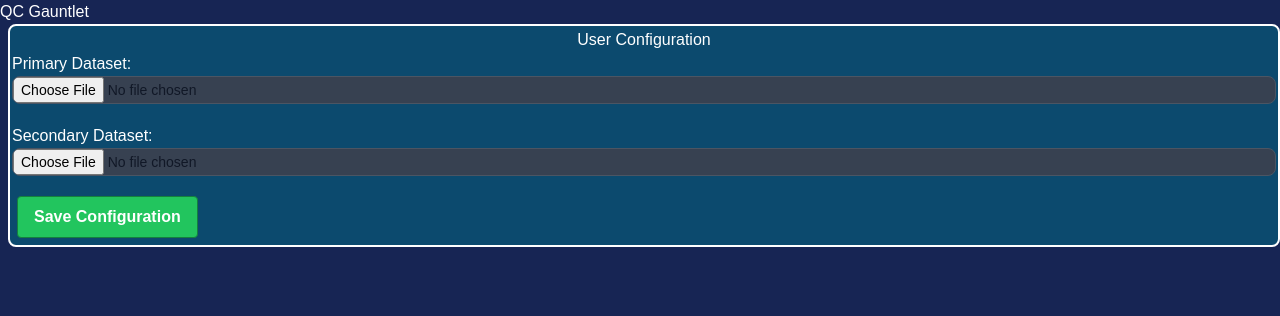
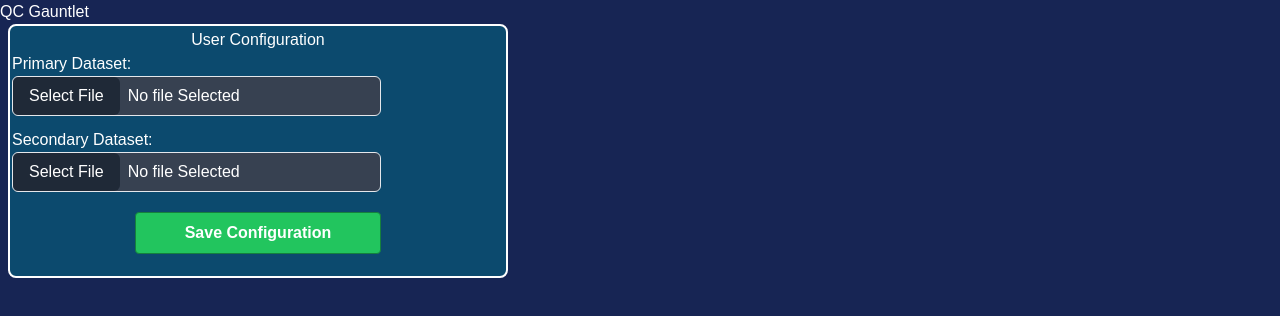
Before and after one commit to derfelterciano/QCGauntlet_V3, a SvelteKit app: page / in a window 1280 px wide. Shown: the top 316 px of the page. Built offline with nearby package versions, Linux system fonts and the light colour scheme.

Commit message:
i fixed the file prompt issue

```diff
--- /dev/null
+++ b/src/components/userInputs/FilePrompt.svelte
@@ -0,0 +1,59 @@
+<script lang="ts">
+	import { open } from "@tauri-apps/plugin-dialog";
+
+	export let label: string = "Select File";
+	export let accept: string[] = [];
+	export let onFileSelect: (file: string) => void;
+
+	function truncatePath(path: string, max_len: number): string {
+		if (path.length <= max_len) return path;
+
+		const parts = path.split("/");
+		const fileName = parts.pop();
+		const dirPath = parts.join("/");
+
+		const visiblePathLen = Math.max(0, max_len - fileName?.length - 5);
+		const truncDir = dirPath.slice(0, visiblePathLen) + "...";
+
+		return `${truncDir}/${fileName}`;
+	}
+
+	let disp_text: string = "No file Selected";
+	async function handleClick(): Promise<void> {
+		const file = await open({
+			multiple: false,
+			directory: false,
+		});
+
+		if (file && typeof file === "string") {
+			onFileSelect(file);
+			disp_text = file;
+		}
+	}
+</script>
+
+<div class="file-select">
+	<button
+		id="file-dialog"
+		class="rounded-md bg-gray-800 hover:bg-gray-500"
+		on:click={handleClick}>{label}</button
+	>
+	<p id="file-text">{truncatePath(disp_text, 40)}</p>
+</div>
+
+<style>
+	.file-select {
+		@apply flex items-center border rounded-md  bg-gray-700;
+		width: 75%;
+		height: 40px;
+		flex-shrink: 0;
+	}
+	#file-dialog {
+		@apply flex justify-center items-center px-4 mr-2 text-center;
+		height: 100%;
+		flex-shrink: 0;
+	}
+	#file-text {
+		flex-shrink: 0;
+	}
+</style>
--- a/src/components/userInputs/InputDiv.svelte
+++ b/src/components/userInputs/InputDiv.svelte
@@ -1,7 +1,8 @@
 <script lang="ts" context="module">
 	import { open } from "@tauri-apps/plugin-dialog";
+	// Define UserConfig type
+	import FilePrompt from "./FilePrompt.svelte";
 
-	// Define UserConfig type
 	export interface UserConfig {
 		primary_ds: string;
 		secondary_ds: string;
@@ -35,26 +36,13 @@
 	let assayLayout: boolean[] = Array(384).fill(false); // 384 well default make 96 wells an option later
 
 	// Handle file input
-	async function handleFiles(
+
+	function handleFiles(
 		key: "primary_ds" | "secondary_ds",
-	): Promise<void> {
-		const file = await open({
-			multiple: false,
-			directory: false,
-		});
-
-		if (file && typeof file === "string") {
-			userConfig[key] = file;
-		}
+		file: string,
+	): void {
+		userConfig[key] = file;
 	}
-	// function handleFiles(event: Event, key: keyof UserConfig): void {
-	// 	const target = event.target as HTMLInputElement;
-	// 	const file = target.files?.[0];
-	//
-	// 	if (file && (key === "primary_ds" || key === "secondary_ds")) {
-	// 		userConfig[key] = file.name;
-	// 	}
-	// }
 
 	// Update threshold
 	function updateThresh(value: string) {
@@ -72,23 +60,16 @@
 
 	<!-- File selection -->
 	<div class="file-selection">
-		<label class="block mb-2 text-md font-medium text-white">
+		<label class="mb-3">
 			Primary Dataset:
-			<input
-				class="block w-full mb-5 text-sm text-gray-900 border border-gray-300 rounded-lg cursor-pointer bg-gray-50 text-gray-400 focus:outline-none bg-gray-700 border-gray-600 placeholder-gray-400"
-				type="file"
-				on:change={(e) => handleFiles("primary_ds")}
-				accept=".csv,.tsv,.txt"
+			<FilePrompt
+				onFileSelect={(file) => handleFiles("primary_ds", file)}
 			/>
 		</label>
-
-		<label class="block mb-2 text-md font-medium text-white">
+		<label>
 			Secondary Dataset:
-			<input
-				class="block w-full mb-5 text-sm text-gray-900 border border-gray-300 rounded-lg cursor-pointer bg-gray-50 text-gray-400 focus:outline-none bg-gray-700 border-gray-600 placeholder-gray-400"
-				type="file"
-				on:change={(e) => handleFiles("secondary_ds")}
-				accept=".csv,.tsv,.txt"
+			<FilePrompt
+				onFileSelect={(file) => handleFiles("secondary_ds", file)}
 			/>
 		</label>
 	</div>
@@ -96,14 +77,21 @@
 	<div class="threshold"></div>
 
 	<button
-		class="flex justify-center m-[5px] bg-green-500 hover:bg-green-700 text-white font-bold py-2 px-4 border border-green-700 rounded"
+		class="flex justify-center w-1/2 my-5 bg-green-500 hover:bg-green-700 text-white font-bold py-2 px-4 border border-green-700 rounded"
 		type="submit">Save Configuration</button
 	>
 </form>
 
 <style>
 	.inputForm {
-		@apply rounded-lg border-white border-2 p-[2px] ml-2 bg-sky-900;
+		@apply flex flex-col items-center rounded-lg border-white border-2 p-[2px] ml-2 bg-sky-900;
+		flex-shrink: 0;
+		min-width: 500px;
+		width: 35%;
+	}
+	.file-selection {
+		display: block;
+		width: 100%;
 	}
 
 	label {
```
